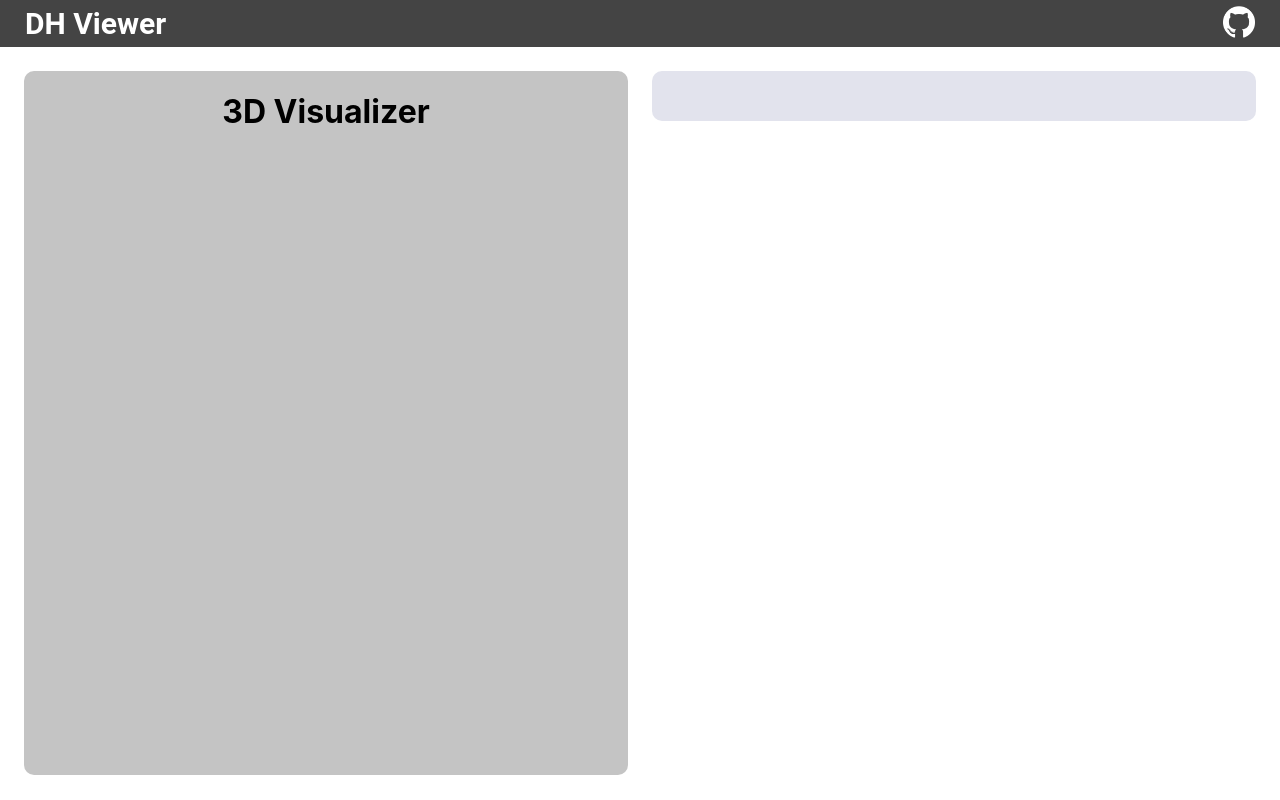
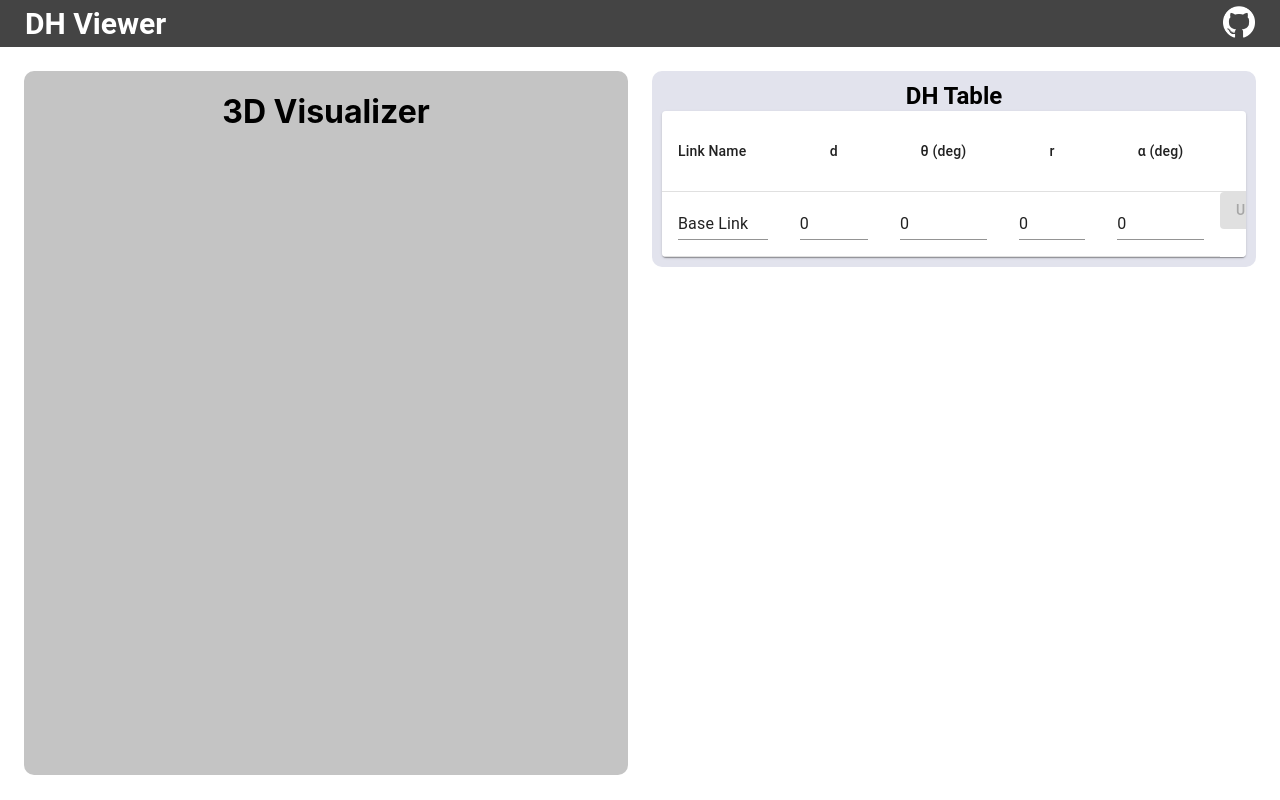
Before and after one commit to alextac98/dh-viewer, a React (Create React App) app: page / in a window 1280 px wide. Built offline with nearby package versions, Linux system fonts and the light colour scheme.

Commit message:
Add base table with all components needed

```diff
--- a/src/app/App.css
+++ b/src/app/App.css
@@ -29,16 +29,53 @@
   color: #61dafb;
 }
 
+/* DH Table Properties */
+.dhtable {
+  width: auto;
+  height: auto;
+  min-height: 50px;
+  background-color: #E2E3ED;
+  border-radius: 10px;
+  padding: 10px;
+}
 
-.dhtable {
-  width: 100%;
-  height: 50px;
-  background-color: #E2E3ED;
-  border-radius: 10px
+.dhtablerow {
+  min-height: 30px;
+}
+
+.dhtableaddbutton {
+  background-color: blue;
+
+  border-radius: 30px;
+  width: 100px;
+  height: 30px;
+
+  float: right;
+
+  color: white;
+  font-family: Roboto, sans-serif;
+  font-style: normal;
+  font-weight: bold;
+  text-align: center;
+  line-height: 30px;
+
+  /* font- */
+}
+
+.dhtabletitle {
+  font-family:  Roboto, sans-serif;
+  font-style:   normal;
+  font-weight:  bold;
+  font-size:    24px;
+  line-height:  30px;
+  display:      inline-block;
+  align-items:  center;
+  text-align:   center;
+  width:        100%;
 }
 
 .SideMenu {
-  float: right;
+  float:        right;
 }
 
 .Visualizer {
--- a/src/app/DHTable.js
+++ b/src/app/DHTable.js
@@ -1,10 +1,92 @@
 import './App.css'
-// Look to use table html tag: https://developer.mozilla.org/en-US/docs/Web/HTML/Element#table_content
+import Button from '@mui/material/Button'
+import { Input } from '@mui/material';
+import Table from '@mui/material/Table';
+import TableBody from '@mui/material/TableBody';
+import TableCell from '@mui/material/TableCell';
+import TableContainer from '@mui/material/TableContainer';
+import TableHead from '@mui/material/TableHead';
+import TableRow from '@mui/material/TableRow';
+import Paper from '@mui/material/Paper';
+
+let data = [
+    createLink('Base Link', 0, 0, 0, 0)
+];
+
+function createLink(name, d, theta, r, alpha, model) {
+    return {
+        name,                   // Name of link
+        d, theta, r, alpha,     // DH Parameters
+        model                   // Link Model URI (stl)
+    }
+}
 
 export function DHTable(){
     return (
         <div className="dhtable">
+            {DHTableTitle()}
+            <DisplayDHTable/>
+            {/* Create Bottom */}
 
         </div>
     );
 }
+
+function DHTableTitle(){
+    return (
+        <span className="dhtabletitle">DH Table</span>
+    );
+}
+
+function DisplayDHTable(props){
+    return (
+        <TableContainer component={Paper}>
+            <Table sx={{ minWidth: 650 }}>
+                <TableHead>
+                <TableRow>
+                    <TableCell align="left">Link Name</TableCell>
+                    <TableCell align="center">d</TableCell>
+                    <TableCell align="center">θ (deg)</TableCell>
+                    <TableCell align="center">r</TableCell>
+                    <TableCell align="center">α (deg)</TableCell>
+                    <TableCell align="right">Link Model</TableCell>
+                </TableRow>
+                </TableHead>
+                <TableBody>
+                    {data.map((row) => (
+                        <DHTableRow link={row}/>
+
+                    ))}
+                </TableBody>
+            </Table>
+        </TableContainer>
+    );
+}
+
+
+
+function DHTableRow(props){
+    return (
+        <TableRow key={props.link.name}>
+            <TableCell align="left">
+                <Input value={props.link.name}/>
+            </TableCell>
+            <DHCell dhvalue={props.link.d}/>
+            <DHCell dhvalue={props.link.theta}/>
+            <DHCell dhvalue={props.link.r}/>
+            <DHCell dhvalue={props.link.alpha}/>
+            <Button variant="contained" disabled>
+                Upload
+            </Button>
+        </TableRow>
+    );
+}
+
+function DHCell(props) {
+    return (
+        <TableCell align="center">
+            <Input value={props.dhvalue}/>
+            {/* Add button in here to select as variable theta */}
+        </TableCell>
+    );
+}
```
